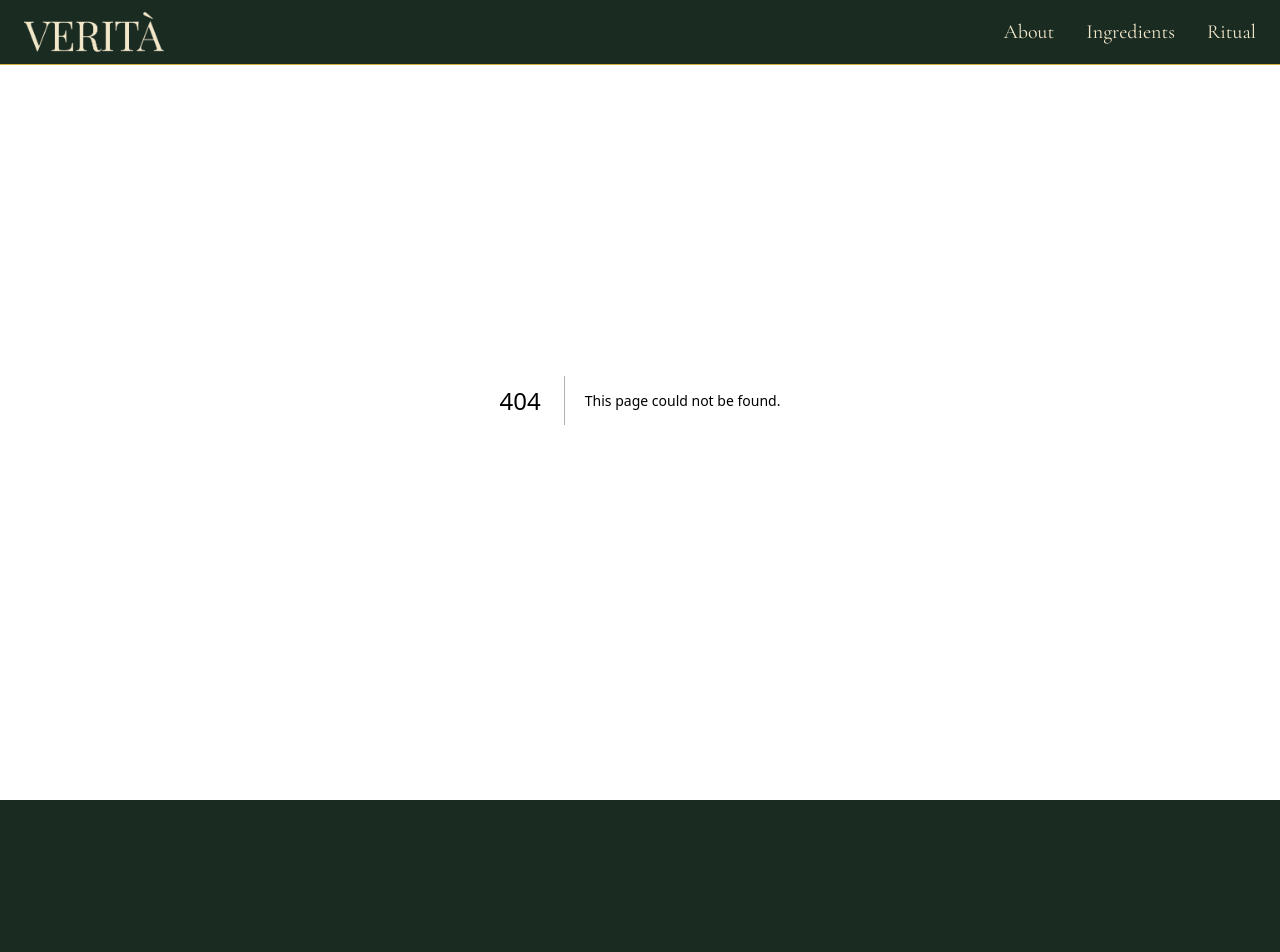
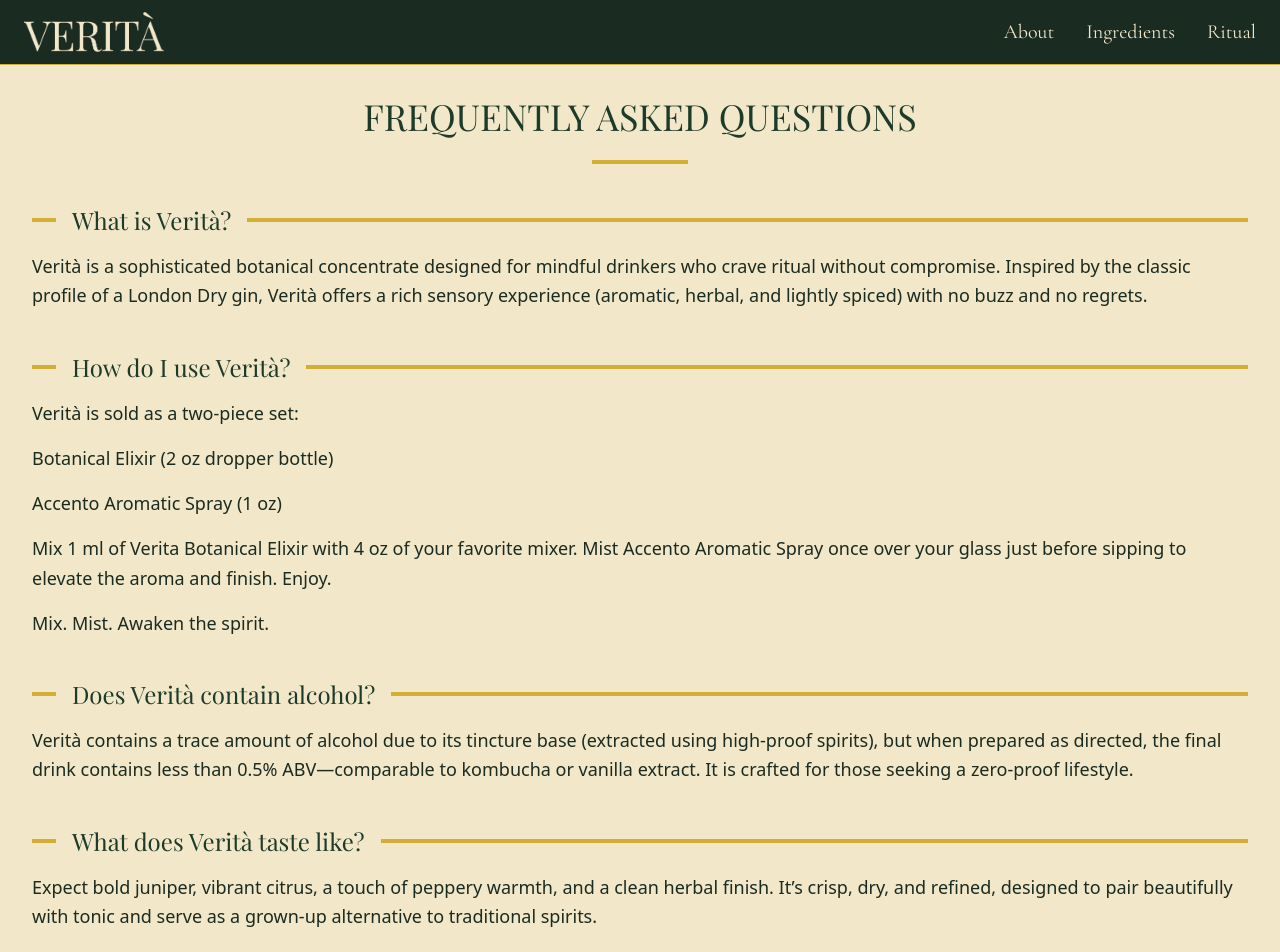
Before and after one commit to nalyd17/verita-landing, a Next.js app: page /faq in a window 1280 px wide. Before the commit this address had no page. Shown: the top 952 px of the page. Before the commit the page ends 800 px from the top, so only its background shows below. Built offline with nearby package versions, Linux system fonts and the light colour scheme; a web font is replaced by a local one.

Commit message:
Add faq page

```diff
--- /dev/null
+++ b/app/faq/page.tsx
@@ -0,0 +1,79 @@
+export default function FAQPage() {
+  const faqs = [
+    {
+      question: "What is Verità?",
+      answer:
+        "Verità is a sophisticated botanical concentrate designed for mindful drinkers who crave ritual without compromise. Inspired by the classic profile of a London Dry gin, Verità offers a rich sensory experience (aromatic, herbal, and lightly spiced) with no buzz and no regrets.",
+    },
+    {
+      question: "How do I use Verità?",
+      answer: `Verità is sold as a two-piece set:\n\nBotanical Elixir (2 oz dropper bottle)\n\nAccento Aromatic Spray (1 oz)\n\nMix 1 ml of Verita Botanical Elixir with 4 oz of your favorite mixer. Mist Accento Aromatic Spray once over your glass just before sipping to elevate the aroma and finish. Enjoy.\n\nMix. Mist. Awaken the spirit.`,
+    },
+    {
+      question: "Does Verità contain alcohol?",
+      answer:
+        "Verità contains a trace amount of alcohol due to its tincture base (extracted using high-proof spirits), but when prepared as directed, the final drink contains less than 0.5% ABV—comparable to kombucha or vanilla extract. It is crafted for those seeking a zero-proof lifestyle.",
+    },
+    {
+      question: "What does Verità taste like?",
+      answer:
+        "Expect bold juniper, vibrant citrus, a touch of peppery warmth, and a clean herbal finish. It’s crisp, dry, and refined, designed to pair beautifully with tonic and serve as a grown-up alternative to traditional spirits.",
+    },
+    {
+      question: "Is Verità safe for pregnancy or recovery?",
+      answer:
+        "While the final dilution is extremely low in alcohol, Verità is not marketed as “alcohol-free” and should be used at your discretion. Always consult your physician or care provider if you are pregnant, in recovery, or sensitive to alcohol in any form.",
+    },
+    {
+      question: "What makes Verità different from other non-alcoholic drinks?",
+      answer:
+        "Most zero-proof spirits are water-based. Verità is an alcohol-extracted tincture that delivers deep botanical intensity in tiny doses. Paired with the Accento aromatic spray, it offers a multi-sensory ritual unlike anything else in the non-alcoholic space.",
+    },
+    {
+      question: "Is Verità sweetened or flavored?",
+      answer:
+        "No. Verità contains no sugar, no artificial sweeteners, and no added flavorings—only whole botanicals, carefully extracted and precisely blended for purity and depth.",
+    },
+    {
+      question: "How long does a bottle last?",
+      answer:
+        "Each set makes approximately 40–50 servings, depending on your pour size. Shelf-stable and travel-ready, Verità is ideal for everyday unwinding or special occasions.",
+    },
+  ];
+
+  return (
+    <section className="bg-chamomile min-h-screen py-24">
+      <div className="mx-auto max-w-7xl px-4 sm:px-6 lg:px-8">
+        <div className="text-center">
+          <h2 className="text-evergreen font-playfair mb-6 text-3xl uppercase md:text-4xl">
+            Frequently Asked Questions
+          </h2>
+
+          <div className="bg-elixir mx-auto mb-10 h-1 w-24" />
+
+          <div className="space-y-10 text-left">
+            {faqs.map((faq, idx) => (
+              <div key={idx}>
+                <div className="mb-4 flex items-center gap-4">
+                  <div className="bg-elixir h-1 w-6 shrink-0" />
+                  <h3 className="text-evergreen font-playfair text-xl md:text-2xl">
+                    {faq.question}
+                  </h3>
+                  <div className="bg-elixir h-1 flex-grow" />
+                </div>
+                {faq.answer.split("\n").map((line, i) => (
+                  <p
+                    key={i}
+                    className="text-shaded mb-4 font-sans text-lg leading-relaxed whitespace-pre-wrap"
+                  >
+                    {line}
+                  </p>
+                ))}
+              </div>
+            ))}
+          </div>
+        </div>
+      </div>
+    </section>
+  );
+}
```
Also changed, not shown: 1 other file (tests, documents, lock files or other folders).
